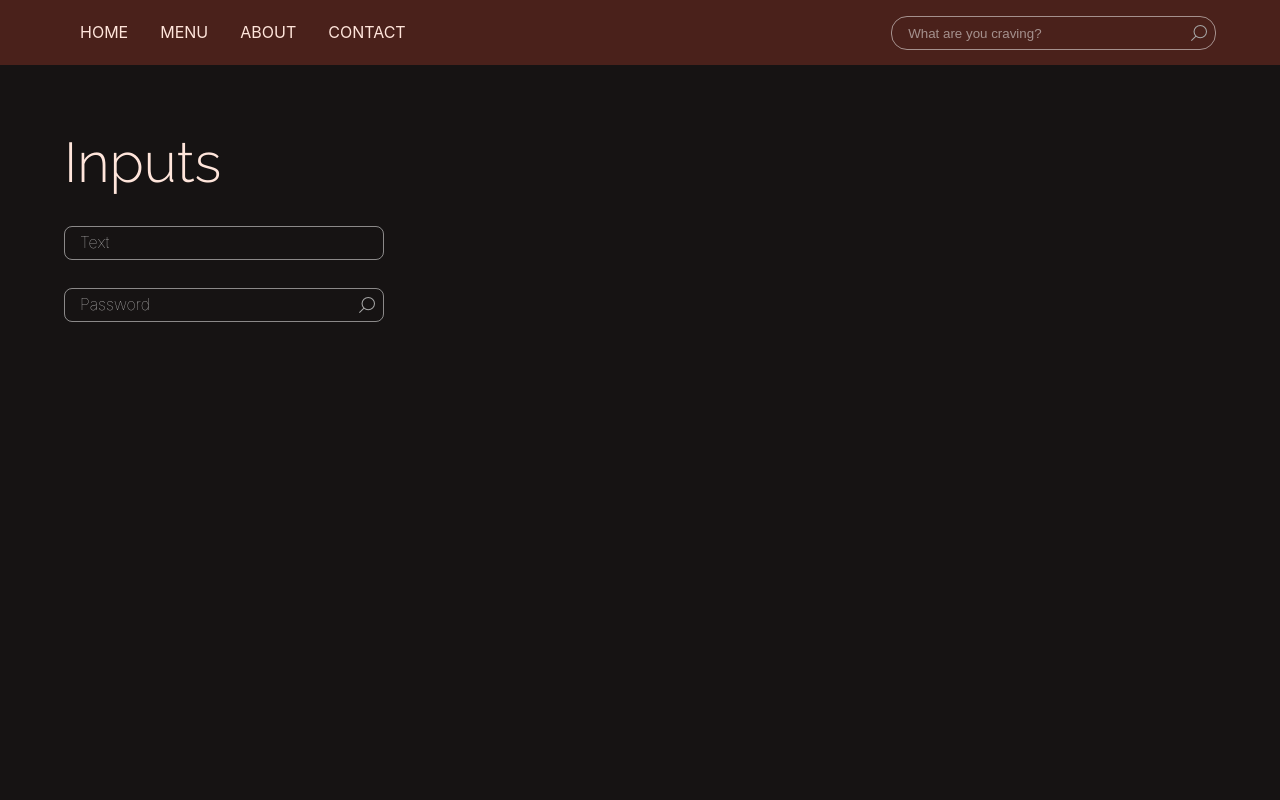
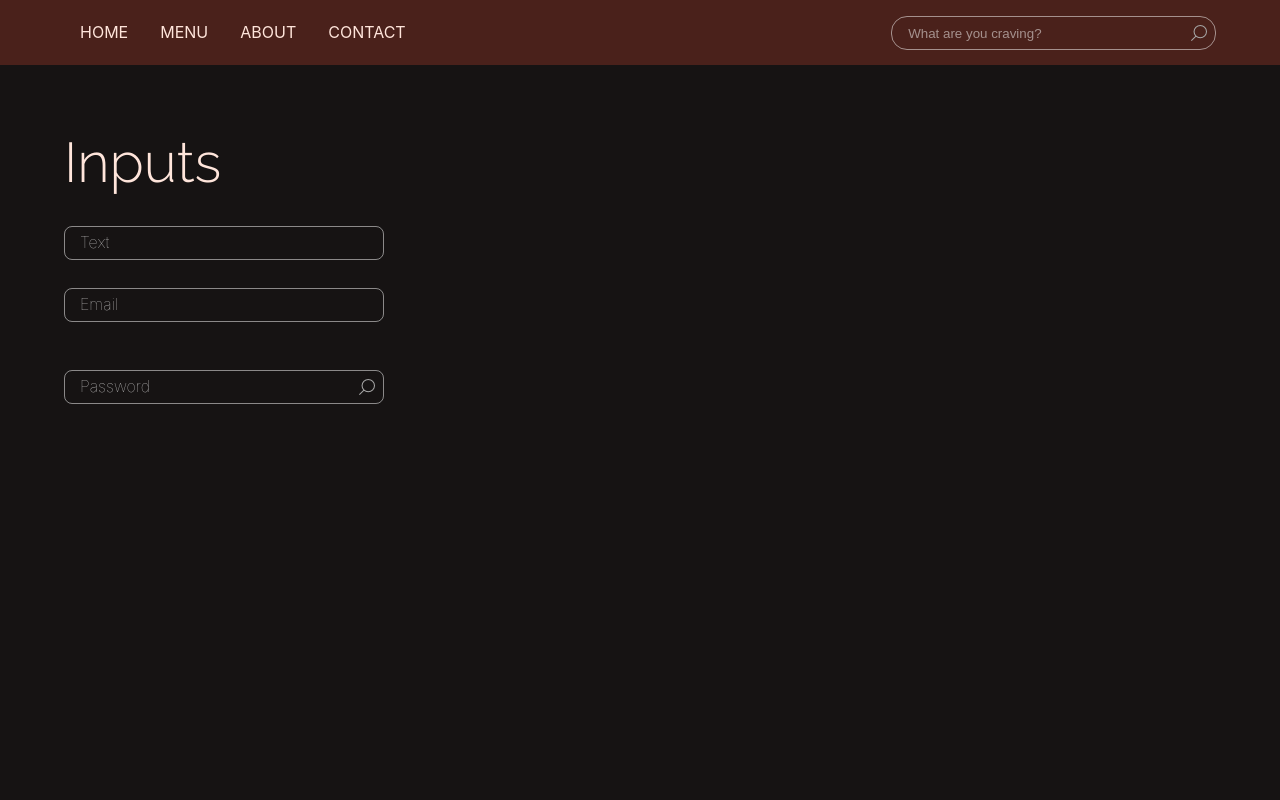
Before and after one commit to MANGEL9-development/Kaldi, a React (Create React App) app: page /developer/component-workshop in a window 1280 px wide. Shown: the top 800 px of the page. Built offline with nearby package versions, Linux system fonts and the light colour scheme; a web font is replaced by a local one.

Commit message:
Commit 2025.08.14
 - Added an <EmailField>
 - Added styles for invalid <EmailField>s

```diff
--- a/src/components/Elements/inputs.js
+++ b/src/components/Elements/inputs.js
@@ -61,6 +61,13 @@ export function PasswordField(props){
            />
 }
 
+export function EmailField(props){
+    return <InputField
+                {...props}
+                type="email"
+           />
+}
+
 export function SearchBar(props){
     return (
         <form id="searchbar" class="">
@@ -76,3 +83,7 @@ export function SearchBar(props){
 }
 
 // TODO: eventually have something that has this liquid effect: https://codepen.io/Penno/pen/mVPqdb
+
+// TODO: Add input component for date, credit card number, expiration date (MM/YYYY), number picker
+//  (with + and - buttons), radio (and make radio fields like the blocks from Stylish Donuts),
+//  checkbox,
--- a/src/components/design/stylesheets/style-main.scss
+++ b/src/components/design/stylesheets/style-main.scss
@@ -309,6 +309,8 @@ a{
 
 .input-field-container{
     $input-text-color:hsla(0, 0%, 100%, 0.75);
+    $input-field-border-color:hsla(0,0%,100%,0.5);
+    $input-field-error-color:HSLA(0, 67.5%, 39.8%, 0.83);
     $input-field-height:2em;
 
     color:$input-text-color;
@@ -331,6 +333,20 @@ a{
         }
     }
 
+    &:has(input:invalid){
+        .input-field{
+            border-color:$input-field-error-color;
+            box-shadow:
+                0px 0px 5px 0px $input-field-error-color,
+                0px 0px 3px 0px $input-field-error-color inset;
+        }
+        .input-field-error-message{
+            .input-field-error-message-text{
+                opacity:1;
+            }
+        }
+    }
+
     .input-field{ /* This was pretty much copied and pasted from #searchbar */
         /*padding-top:8px;*/
         padding-right:4px;
@@ -338,7 +354,7 @@ a{
         padding-left:16px;
         margin-bottom:0.5em;
         border-radius:0.5em;
-        border:1px solid HSLA(0,0%,100%,0.5);
+        border:1px solid $input-field-border-color; /*This is a good error color: HSLA(0, 67.5%, 39.8%, 0.83) */
         transition-duration:$standard-transition-time;
         transition-property:all;
 
@@ -348,8 +364,8 @@ a{
 
         &:hover{
             box-shadow:
-                0px 0px 5px 0px HSLA(0,0%,100%,0.5),
-                0px 0px 3px 0px HSLA(0,0%,100%,0.5) inset;
+                0px 0px 5px 0px $input-field-border-color,
+                0px 0px 3px 0px $input-field-border-color inset;
         }
         &:focus-within{
             background-color:HSLA(0,0%,100%,0.12);
@@ -418,4 +434,12 @@ a{
         }
 
     }
+
+    .input-field-error-message{
+        .input-field-error-message-text{
+            color:$input-field-error-color;
+            opacity:0;
+            transition:$standard-transition;
+        }
+    }
 }
--- a/src/pages/Developer/component-workshop.js
+++ b/src/pages/Developer/component-workshop.js
@@ -1,5 +1,5 @@
 import Subsite from "../../components/page-templates/subsite";
-import {InputField, PasswordField} from "../../components/Elements/inputs";
+import {InputField, PasswordField, EmailField} from "../../components/Elements/inputs";
 
 const ComponentWorkshop = () => {
     document.title="Component Workshop";
@@ -7,6 +7,7 @@ const ComponentWorkshop = () => {
         <div>
             <h2>Inputs</h2>
             <InputField placeholder="Text" />
+            <EmailField placeholder="Email" errorMessage="Please enter a valid email address" />
             <PasswordField placeholder="Password" />
         </div>
     </Subsite>
```
